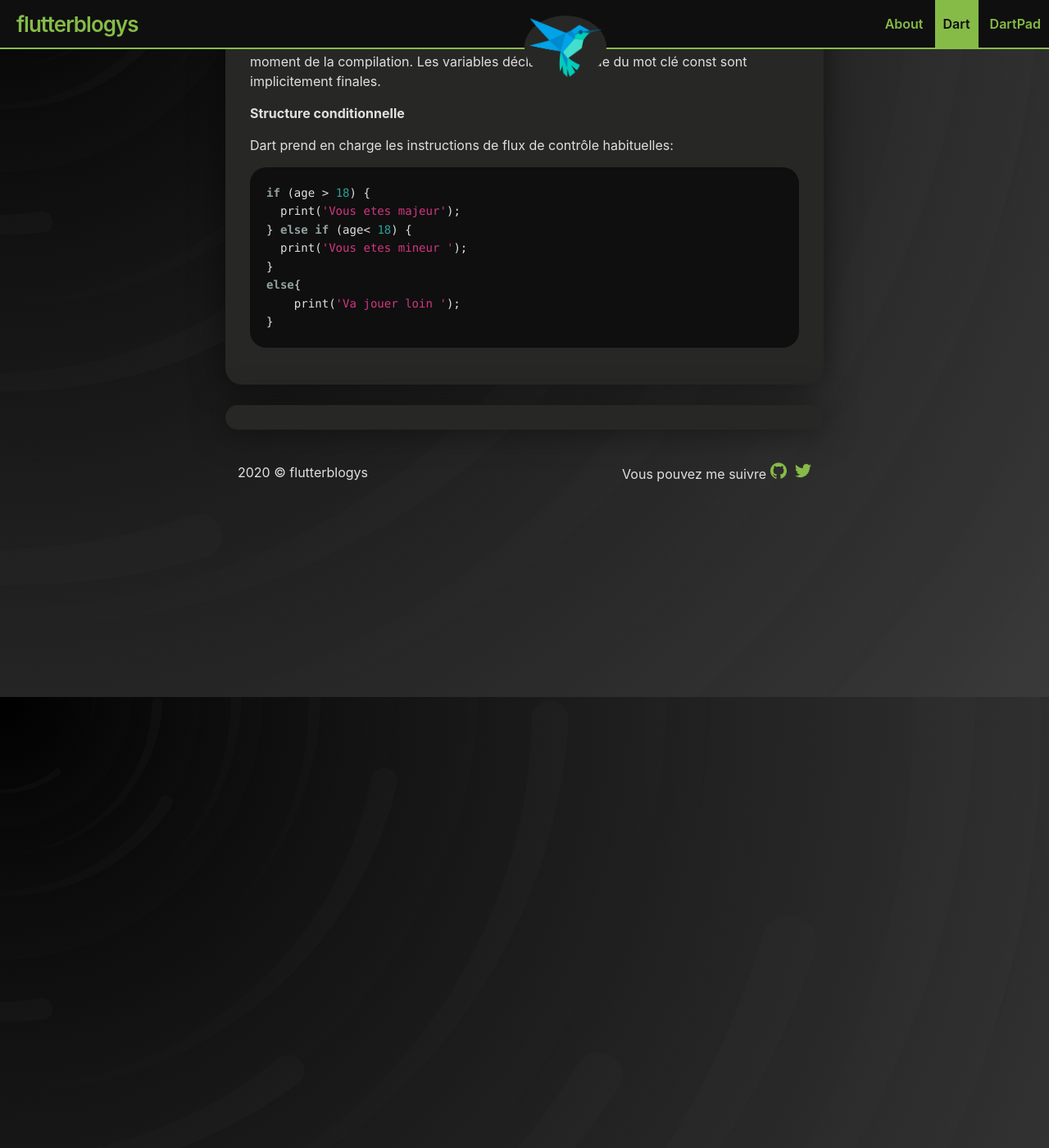
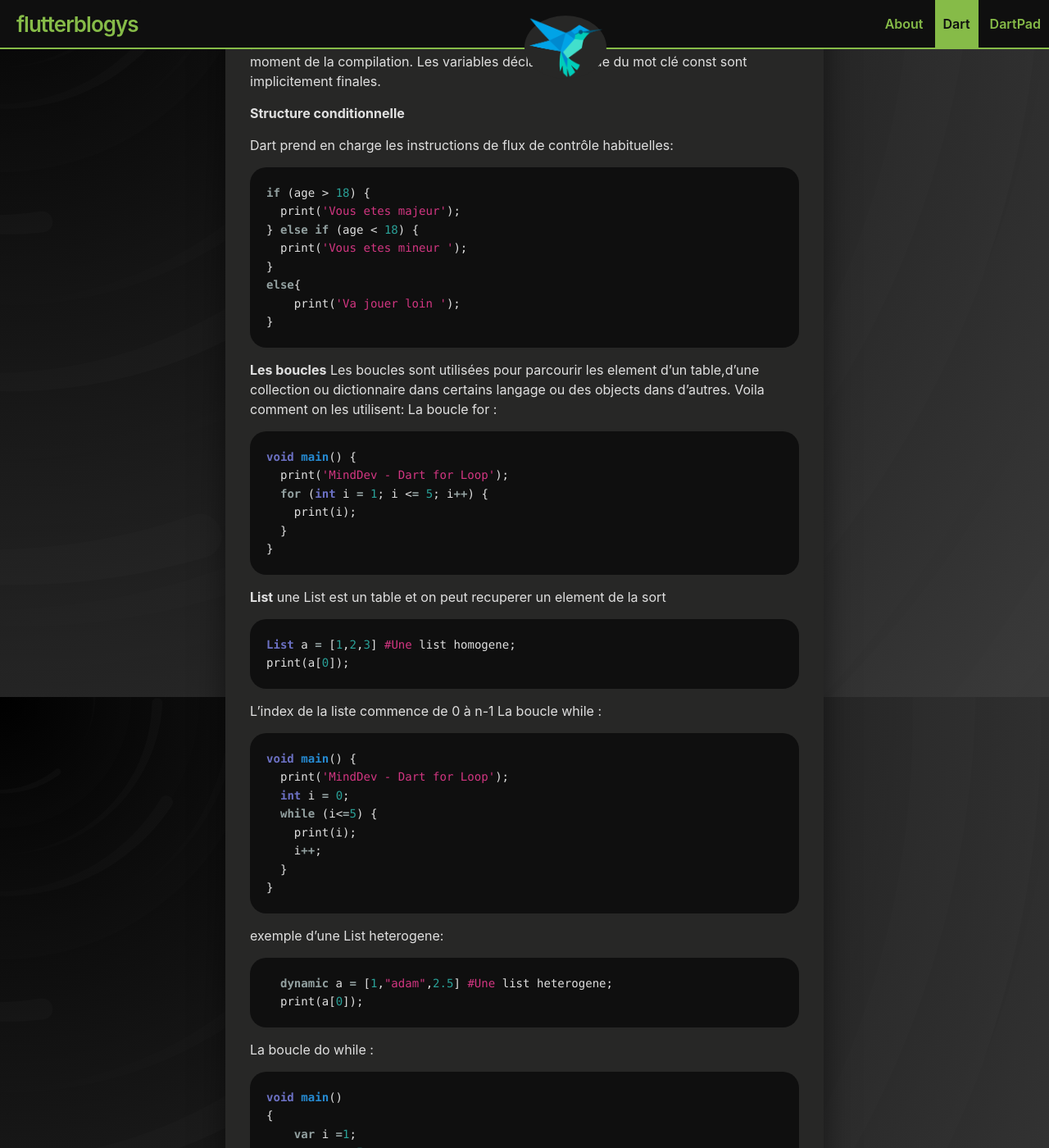
Before and after one commit to AdamMusa/flutterblogys, a Jekyll site: the page built from dart.md, in a window 1280 px wide and 1400 px high, scrolled down 1070 px. Shown: the whole window at 82% size. Built offline with Jekyll 4.4.1, drawn with Linux system fonts in a browser that asks for light colours; comment, search, counter and statistics services are not loaded; some of the changed text lies outside the part shown.

Commit message:
list homo et hetero

```diff
--- a/dart.md
+++ b/dart.md
@@ -44,10 +44,73 @@ Dart prend en charge les instructions de flux de contrôle habituelles:
 {% highlight dart %}
 if (age > 18) {
   print('Vous etes majeur');
-} else if (age< 18) {
+} else if (age < 18) {
   print('Vous etes mineur ');
 }
 else{
     print('Va jouer loin ');
 }
 {% endhighlight %}
+
+**Les boucles**
+Les boucles sont utilisées pour parcourir les element d'un table,d'une collection ou dictionnaire dans certains langage ou des objects dans d'autres. Voila comment on les utilisent:
+La boucle for :
+{% highlight dart %}
+void main() {
+  print('MindDev - Dart for Loop');
+  for (int i = 1; i <= 5; i++) {
+    print(i);
+  }
+}
+{% endhighlight %}
+**List**
+une List est un table  et on peut recuperer un element de la sort
+{% highlight dart %}
+List a = [1,2,3] #Une list homogene;
+print(a[0]);
+{% endhighlight %}
+L'index de la liste commence de 0 à n-1
+La boucle while :
+{% highlight dart %}
+void main() {
+  print('MindDev - Dart for Loop');
+  int i = 0;
+  while (i<=5) {
+    print(i);
+    i++;
+  }
+}
+{% endhighlight %}
+exemple d'une List heterogene:
+{% highlight dart %}
+  dynamic a = [1,"adam",2.5] #Une list heterogene;
+  print(a[0]);
+{% endhighlight %}
+
+La boucle do while :
+
+{% highlight dart %}
+void main()
+{
+    var i =1;
+    var max =5;
+    print("MindDev - Dart do while loop");
+    do{
+        print("Hello World! Value is :${i}");
+        i = i+1;
+    }while(i<=max);
+}
+{% endhighlight %}
+
+pour acceder a la valeur de i on procede de la maniere suivant ${i} ou $i,le deux syntaxe sont valides.
+
+forEach
+{% highlight dart %}
+void main() {
+  var list = ['apples', 'bananas', 'oranges'];
+  list.forEach((item) {
+    print('${list.indexOf(item)}: $item');
+  });
+}
+{% endhighlight %}
+forEach est un iterateur
```
Also changed, not shown: dartpad.md (+1 -1 lines).
